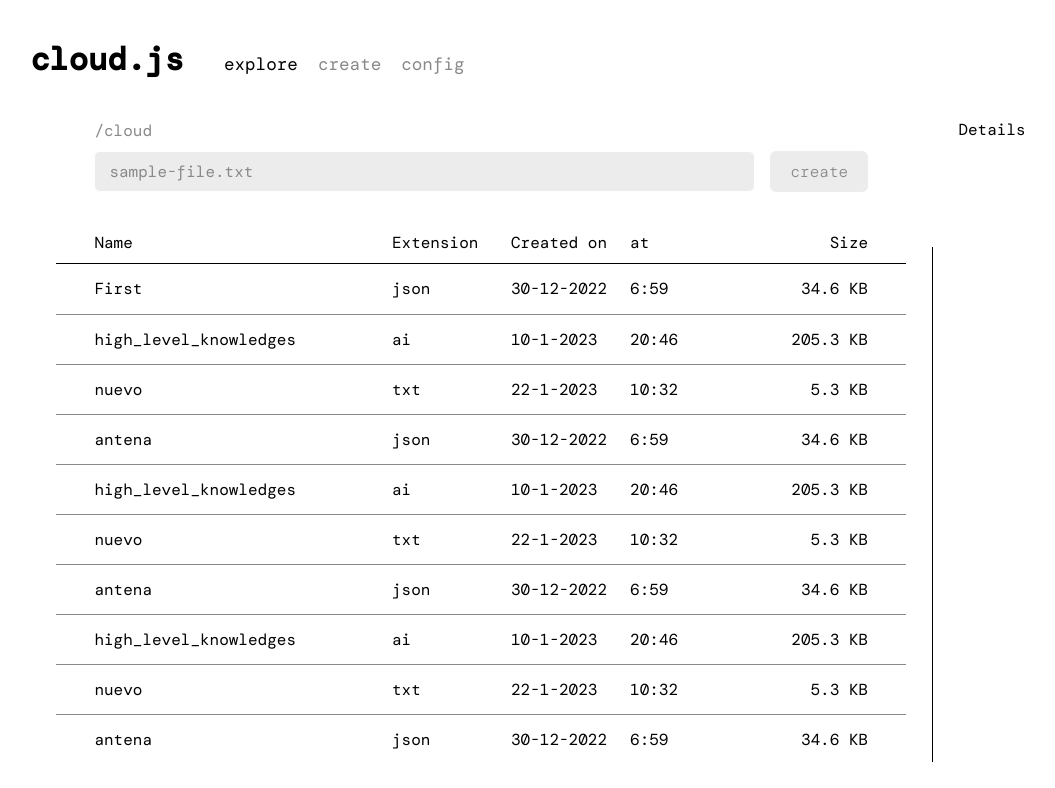
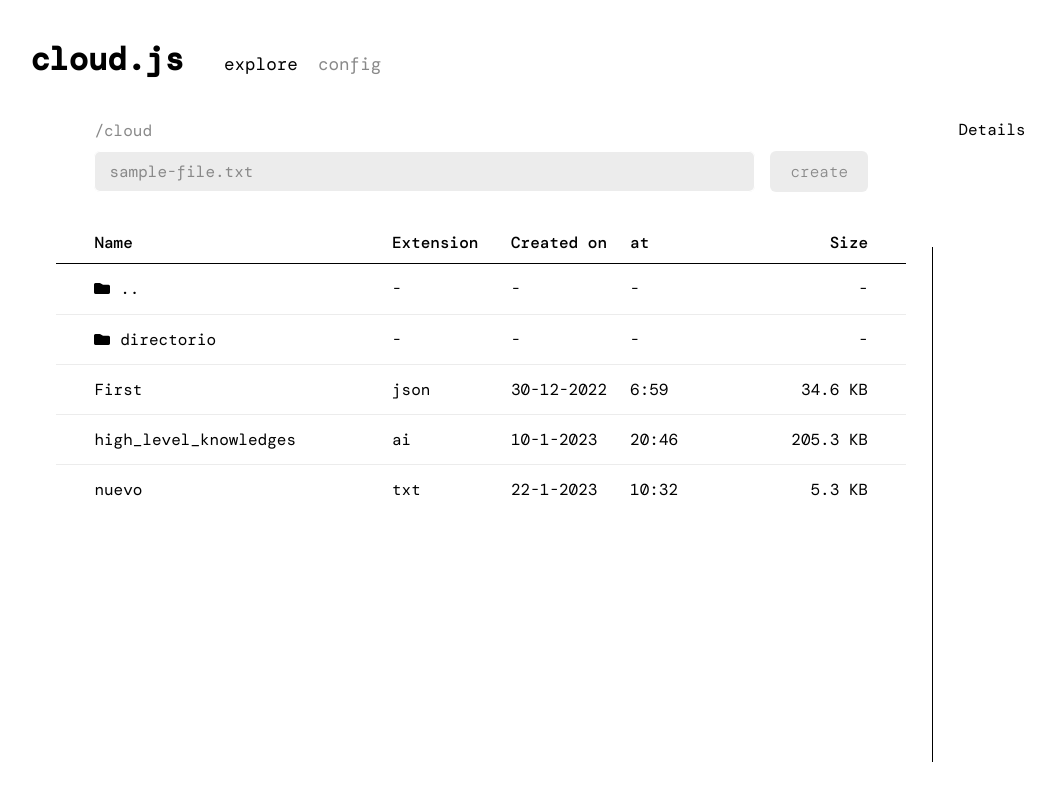
Before and after one commit to noreplydev/client-cloud.js, a React (Create React App) app: page / in a window 1280 px wide. Shown: the top 788 px of the page, without its empty margins (8-1063 px from the left). Built offline with nearby package versions, Linux system fonts and the light colour scheme.

Commit message:
[FT] Added folders: now the entrys list also renders folders

```diff
--- a/src/components/explore/fileExplorer/fileExplorer.jsx
+++ b/src/components/explore/fileExplorer/fileExplorer.jsx
@@ -1,6 +1,6 @@
 import React, {useState, useEffect} from 'react'
 import { getData } from '../../../utils/formatData.js'
-import { FilesList } from './filesList/fileList.jsx'
+import { FilesList } from '../filesList/fileList.jsx'
 import {
     Parent,
     SearchContainer,
--- a/src/components/explore/fileExplorer/filesList/fileList.jsx
+++ b/src/components/explore/filesList/fileList.jsx
@@ -7,8 +7,12 @@ import {
   Title,
   EntrysContainer,
   Row,
-  Entry
+  Entry,
+  Img
 } from './style.js'
+
+import folder from '../../../assets/icons/folder-icon.svg'
+
 export const FilesList = ({ data }) => {
   const [entrys, setEntrys] = useState({...data})
 
@@ -28,10 +32,13 @@ export const FilesList = ({ data }) => {
         </TitleContainer>
         <EntrysContainer>
           {
-            entrys.content.files.map( (file, index) => {
+            entrys.content.map((file, index) => {
               return (
                 <Row key={index}>
-                  <Entry width="50%">{file.name}</Entry>
+                  <Entry width="50%">
+                    { file.dir && <Img src={folder} alt="folder-icon"/> }
+                    {file.name}
+                  </Entry>
                   <Entry width="20%">{file.extension}</Entry>
                   <Entry width="20%">{file.created_on}</Entry>
                   <Entry width="20%">{file.at}</Entry>
--- a/src/components/explore/fileExplorer/filesList/style.js
+++ b/src/components/explore/filesList/style.js
@@ -28,6 +28,8 @@ export const Title = styled.p`
     width: ${props => props.width};
     padding: 10px 0px;
     text-align: ${props => props.last ? 'right' : 'left'};
+    font-family: 'dm-mono-semibold', monospace;
+    font-weight: 500;
 `
 
 export const EntrysContainer = styled.div`
@@ -50,21 +52,29 @@ export const Row = styled.div`
     justify-content: flex-start;
     align-items: center;
     padding: 0px 3vw;
-    border-top: 1px solid #898989;
+    border-top: 1px solid #ececec;
+    transition: all .15s ease-in-out;
 
     &:first-child {
         border-top: 0px;
     }
 
     &:hover {
-        background-color: #ececec;
+        background-color: #F2F2F2;
+        cursor: pointer;
     }
 `
 
-export const Entry = styled.p`
+export const Entry = styled.div`
     height: fit-content;
     width: ${props => props.width};
     padding: 3vh 0px;
     text-align: ${props => props.last ? 'right' : 'left'};
     overflow: hidden;
 `
+
+export const Img = styled.img`
+    height: .7rem;
+    width: auto;
+    margin-right: 10px;
+`
--- /dev/null
+++ b/src/config.js
@@ -0,0 +1,5 @@
+export const config = {
+    PORT: 3000,
+    HOST_NAME: '192.168.0.13',
+    DIRECTORY_DELIMITER: '+'
+}
--- a/src/data/data.js
+++ b/src/data/data.js
@@ -1,84 +1,42 @@
 export const data = {
     "root_directory": "files",
-    "content": {
-        "files": [
+    "content": [
+        {
+            "name": "..",
+            "size": "-",
+            "extension": "-",
+            "createdAt": "-",
+            "dir": true
+        },
+        {
+            "name": "directorio",
+            "size": "-",
+            "extension": "-",
+            "createdAt": "-",
+            "dir": true
+        },
         {
             "name": "First.json",
             "size": 0.033748626708984375,
             "extension": "json",
-                "createdAt": 1672383555052
+            "createdAt": 1672383555052,
+            "dir": false
         },
         {
             "name": "high_level_knowledges.ai",
             "size": 0.2004556655883789,
             "extension": "ai",
-                "createdAt": 1673383574563
+            "createdAt": 1673383574563,
+            "dir": false
         },
         {
             "name": "nuevo.txt",
             "size": 0.005207061767578125,
             "extension": "txt",
-                "createdAt": 1674383574000
-            },
-            {
-                "name": "antena.json",
-                "size": 0.033748626708984375,
-                "extension": "json",
-                "createdAt": 1672383555052
-            },
-            {
-                "name": "high_level_knowledges.ai",
-                "size": 0.2004556655883789,
-                "extension": "ai",
-                "createdAt": 1673383574563
-            },
-            {
-                "name": "nuevo.txt",
-                "size": 0.005207061767578125,
-                "extension": "txt",
-                "createdAt": 1674383574000
-            },
-            {
-                "name": "antena.json",
-                "size": 0.033748626708984375,
-                "extension": "json",
-                "createdAt": 1672383555052
-            },
-            {
-                "name": "high_level_knowledges.ai",
-                "size": 0.2004556655883789,
-                "extension": "ai",
-                "createdAt": 1673383574563
-            },
-            {
-                "name": "nuevo.txt",
-                "size": 0.005207061767578125,
-                "extension": "txt",
-                "createdAt": 1674383574000
-            },
-            {
-                "name": "antena.json",
-                "size": 0.033748626708984375,
-                "extension": "json",
-                "createdAt": 1672383555052
-            },
-            {
-                "name": "high_level_knowledges.ai",
-                "size": 0.2004556655883789,
-                "extension": "ai",
-                "createdAt": 1673383574563
-            },
-            {
-                "name": "last.txt",
-                "size": 0.005207061767578125,
-                "extension": "txt",
-                "createdAt": 1674383574000
+            "createdAt": 1674383574000,
+            "dir": false
         }
     ],
-        "directories": [
-            "directorio"
-        ]
-    },
     "files_count": 3,
     "directory_count": 1
 }
--- a/src/data/sections.js
+++ b/src/data/sections.js
@@ -4,10 +4,6 @@ export const routes = [
     title: "explore"
   },
   {
-    path: "/create",
-    title: "create"
-  },
-  {
     path: "/config",
     title: "config"
   }
--- a/src/utils/formatData.js
+++ b/src/utils/formatData.js
@@ -8,20 +8,28 @@ export const getData = async () => {
       root_directory: data.root_directory,
       files_count: data.files_count,
       directory_count: data.directory_count,
-        content: {
-            files: data.content.files.map(file => {
-                return {
+      content: data.content.map(file => {
+        return file.dir
+          ? {
+              name: file.name,
+              extension: file.extension,
+              created_on: file.createdAt,
+              at: file.createdAt,
+              size: file.size,
+              dir: file.dir
+            }
+          : {
               name: file.name.split('.')[0],
               extension: file.extension,
               created_on: dateFormatter(file.createdAt, 'date'),
               at: dateFormatter(file.createdAt, 'time'),
               size: sizeFormatter(file.size),
+              dir: file.dir
             }
-            }),
-            directories: data.content.directories
-        }
+      })
     }
 
+    console.log(formattedData)
     return formattedData
 }
 
```
Also changed, not shown: src/assets/icons/folder-icon.svg (added). Lines whose indentation alone changed are shown as unchanged.
